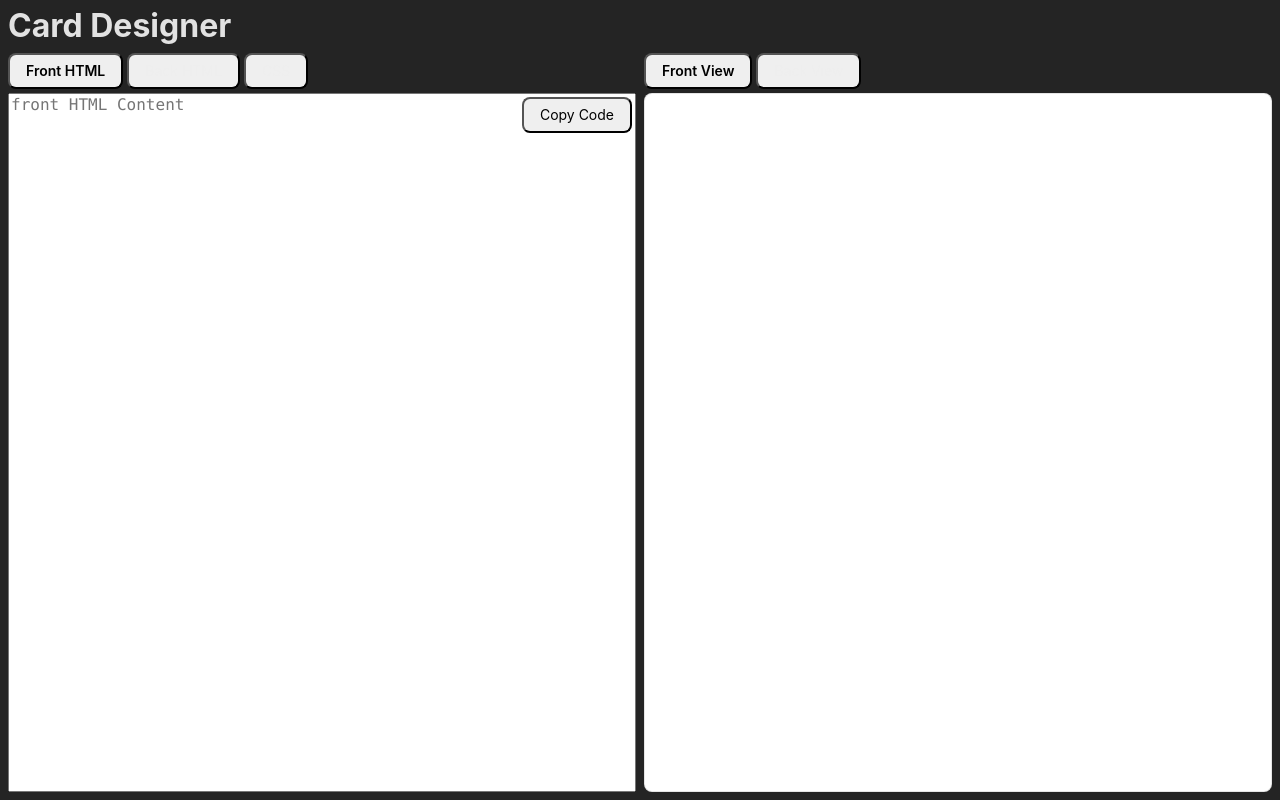
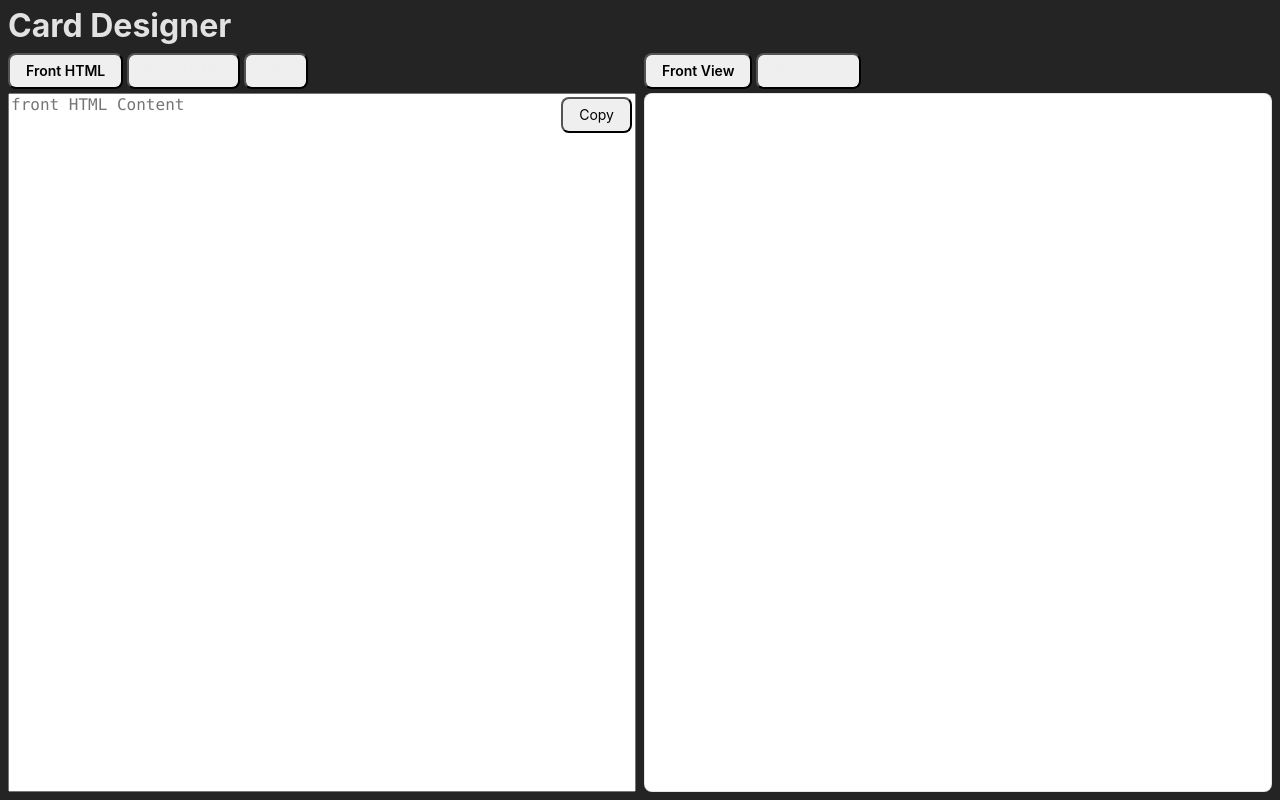
Before and after one commit to avidrucker/anki-card-test-1, a React (Vite) app: page / in a window 1280 px wide. Built offline with nearby package versions, Linux system fonts and the light colour scheme.

Commit message:
refactor tighten wording on btn

```diff
--- a/src/App.jsx
+++ b/src/App.jsx
@@ -129,7 +129,7 @@ function App() {
           <div className="relative w-100 flex-auto flex flex-column">
             <button onClick={copyToClipboard}
                 className={`absolute top-0 right-0 mt1 mr1 ${BTN_STYLE}`}>
-                  {copied ? "Copied!" : "Copy Code"}
+                  {copied ? "Copied!" : "Copy"}
             </button>
             <textarea
               className="code w-100 flex-auto resize-none"
```
